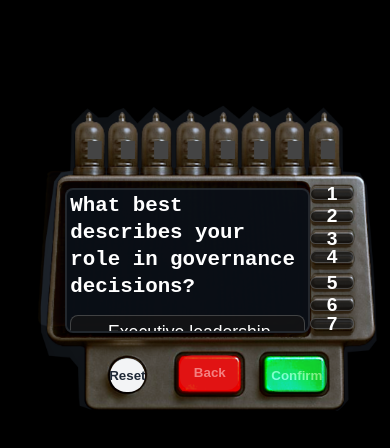
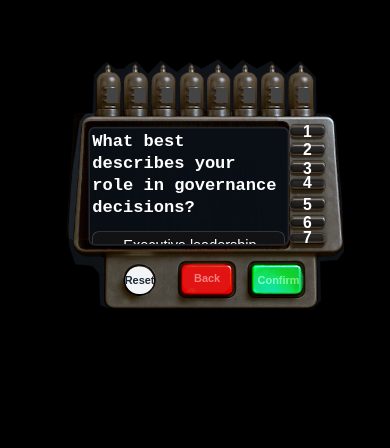
Before and after one commit to nevermindtheshitcoins-hue/ignodoomus, a Next.js app: page / in a window 390 px wide. Shown: the part 152-600 px from the top of the page. Built offline with nearby package versions, Linux system fonts and the light colour scheme.

Commit message:
Add mobile scaling for small screens (420px breakpoint)

```diff
--- a/app/globals.css
+++ b/app/globals.css
@@ -621,6 +621,13 @@ body {
   .question {
     font-size: 1.2rem;
   }
+}
+
+@media (max-width: 420px) {
+  body {
+    transform: scale(0.82);
+    transform-origin: top center;
+  }
 
   .option-button {
     padding: 0.8rem;
```
